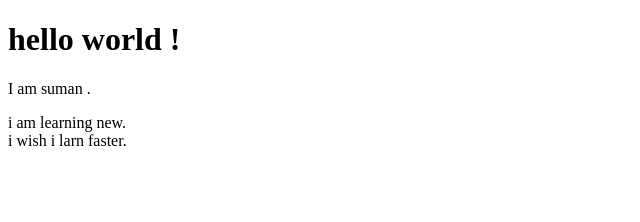
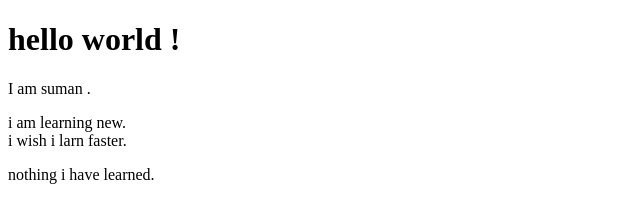
Before and after one commit to sumanjana1982-gi/SUMAN-PROJECT-DEMO, a plain HTML site: page index.html in a window 1280 px wide. Shown: the whole page, without its empty margins (0-640 px from the left). Drawn offline with Linux system fonts and the light colour scheme.

Commit message:
nothing new

```diff
--- a/index.html
+++ b/index.html
@@ -9,6 +9,7 @@
     <h1> hello world !</h1>
 <p> I am suman .</p>
 <p> i am learning new.<br> i wish i larn faster.</p>
+<p> nothing i have learned.</p>
 
 </body>
 </html>
```
